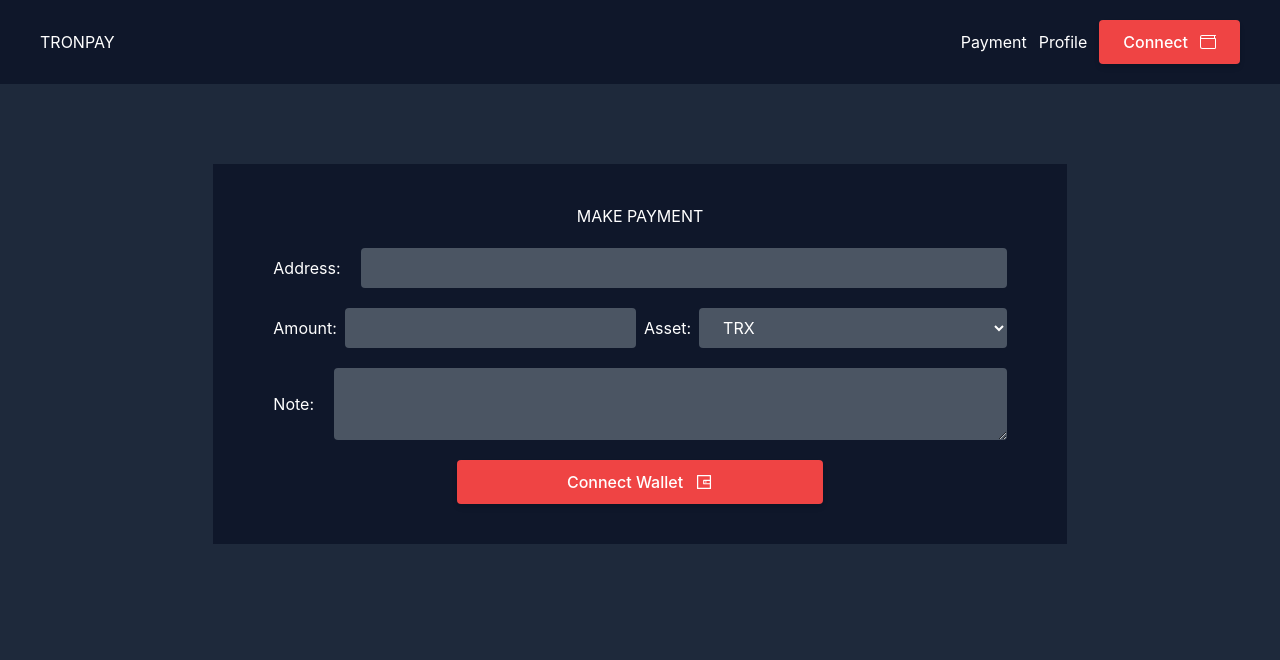
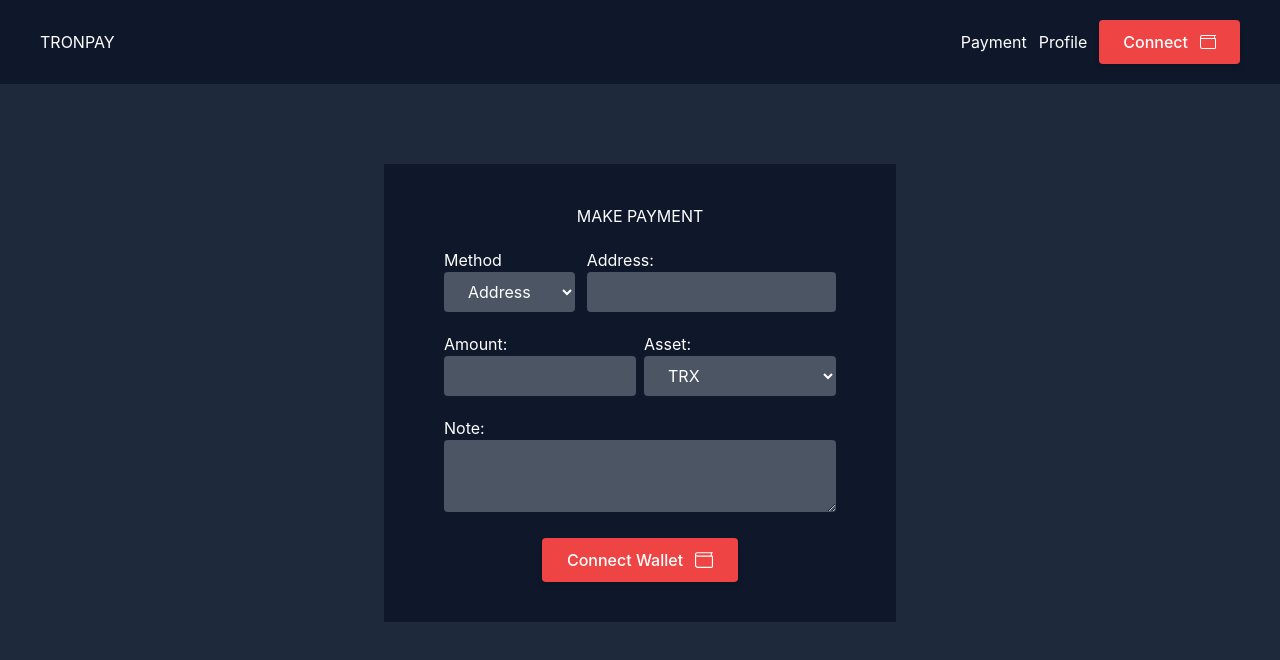
Before and after one commit to mum33n/tronpay, a React (Create React App) app in the folder frontend/: page /pay in a window 1280 px wide. Shown: the top 660 px of the page. Built offline with nearby package versions, Linux system fonts and the light colour scheme; a web font is replaced by a local one.

Commit message:
fixed payment page ui

```diff
--- a/frontend/src/pages/PaymentPage.js
+++ b/frontend/src/pages/PaymentPage.js
@@ -1,5 +1,5 @@
 import React, { useCallback, useState } from "react";
-import { AiOutlineWallet } from "react-icons/ai";
+import { BsWallet } from "react-icons/bs";
 import Button from "../components/Button";
 import Input from "../components/Input";
 import { useWalletValue } from "../providers/WalletProvider";
@@ -11,6 +11,7 @@ function PaymentPage() {
     amount: "",
     asset: "",
     note: "",
+    method: "Address",
   });
   const changeHandler = useCallback((e) => {
     const { name, value } = e.target;
@@ -20,10 +21,28 @@ function PaymentPage() {
   }, []);
   console.log(formValue);
   return (
-    <div className="mt-10 md:mt-20 w-[95%] md:w-2/3 bg-slate-900 p-3 py-10 md:px-5 mx-auto">
+    <div className="mt-10 md:mt-20 w-[95%] md:w-2/5 bg-slate-900 p-3 py-10 md:px-5 mx-auto">
       <div>
         <h1 className="text-center text-white mb-5">MAKE PAYMENT</h1>
-        <div className="md:flex mx-auto items-center gap-5 justify-center flex-wrap  md:px-10">
+        <div className="md:flex gap-3 md:px-10">
+          <div className="mx-auto md:w-1/3 items-center gap-5 justify-center flex-wrap">
+            <label className="text-white block " htmlFor="reciepient">
+              Method
+            </label>
+            <select
+              onChange={(e) => changeHandler(e)}
+              className={`block w-full h-10 flex-1 mx-auto max-w-full bg-gray-600 outline-0 focus:bg-slate-900 outline px-5 text-white   focus:outline-1 focus:outline-red-400 border-0 rounded`}
+              id="asset"
+              name="method"
+              value={formValue.method}
+            >
+              <option value={"Username"}>Username</option>
+              <option value={"Address"}>Address</option>
+              <option value={"Twitter"}>Twitter</option>
+              <option value={"Email"}>Email</option>
+            </select>
+          </div>
+          <div className="mx-auto md:flex-1 items-center gap-5 justify-center flex-wrap ">
             <label className="text-white block " htmlFor="reciepient">
               Address:
             </label>
@@ -34,9 +53,10 @@ function PaymentPage() {
               value={formValue.reciever}
             />
           </div>
+        </div>
 
         <div className="md:flex md:px-10 gap-2">
-          <div className="md:flex flex-1 mt-5 items-center flex-wrap md:gap-2">
+          <div className="flex-1 mt-5 items-center flex-wrap md:gap-2">
             <label className="text-white" htmlFor="amount">
               Amount:
             </label>
@@ -48,7 +68,7 @@ function PaymentPage() {
               value={formValue.amount}
             />
           </div>
-          <div className="md:flex gap-2 flex-1 mt-5 items-center flex-wrap md:gap-2">
+          <div className="gap-2 flex-1 mt-5 items-center flex-wrap md:gap-2">
             <label className="block text-white" htmlFor="asset">
               Asset:
             </label>
@@ -64,7 +84,7 @@ function PaymentPage() {
             </select>
           </div>
         </div>
-        <div className="md:flex gap-5 mt-5 items-center md:px-10 flex-wrap md:gap-5">
+        <div className="gap-5 mt-5 items-center md:px-10 flex-wrap md:gap-5">
           <label className="text-white block" htmlFor="asset">
             Note:
           </label>
@@ -84,10 +104,10 @@ function PaymentPage() {
           ) : (
             <Button
               onClick={() => connectWallet()}
-              className="w-[100%] mt-5 md:w-[50%] mx-auto"
+              className="w-[100%] mt-5 gap-3 md:w-[50%] mx-auto"
             >
               <span>Connect Wallet</span>
-              <AiOutlineWallet className="text-lg" />
+              <BsWallet className="text-lg" />
             </Button>
           )}
         </div>
```
Lines whose indentation alone changed are shown as unchanged.
